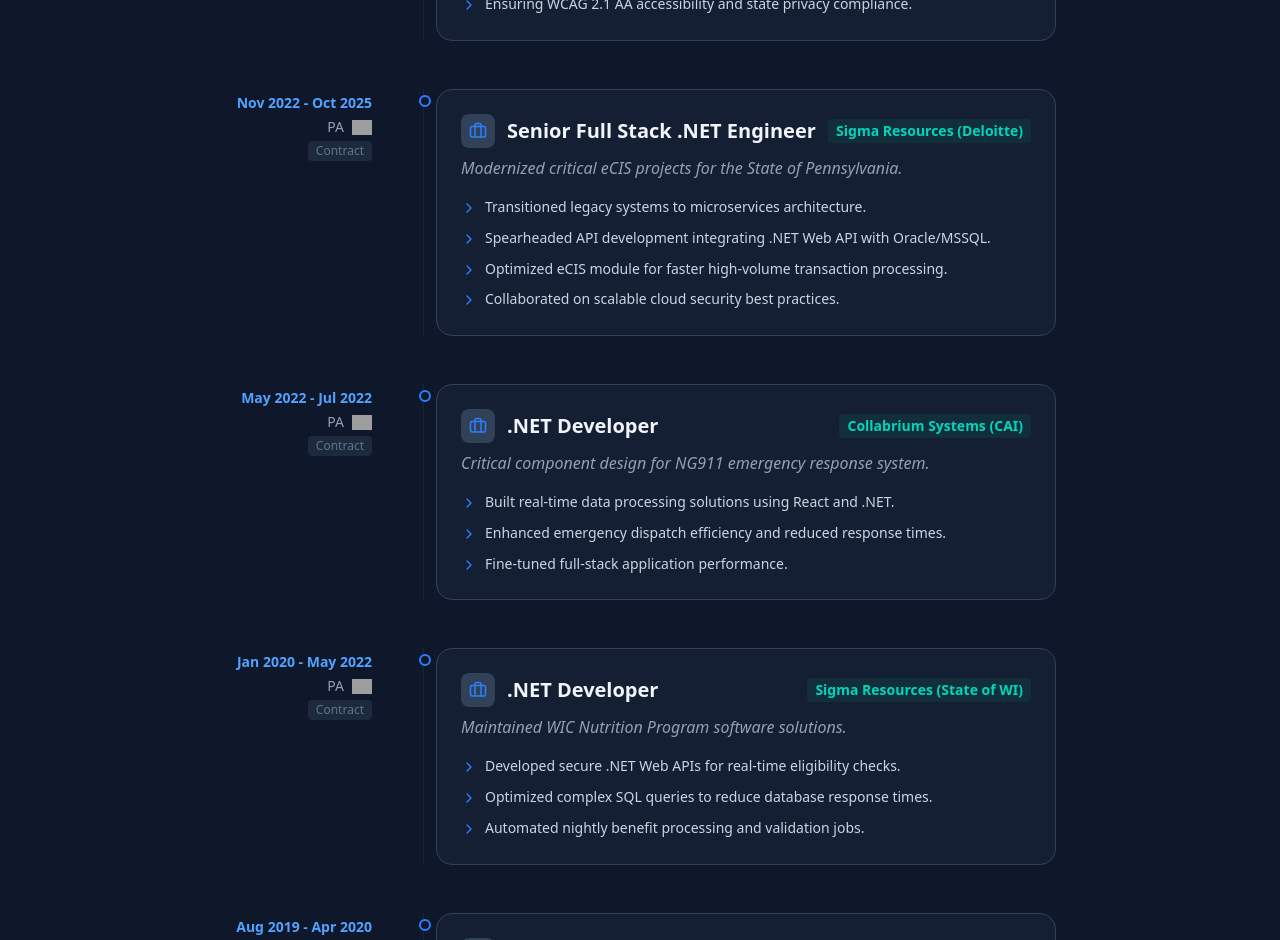
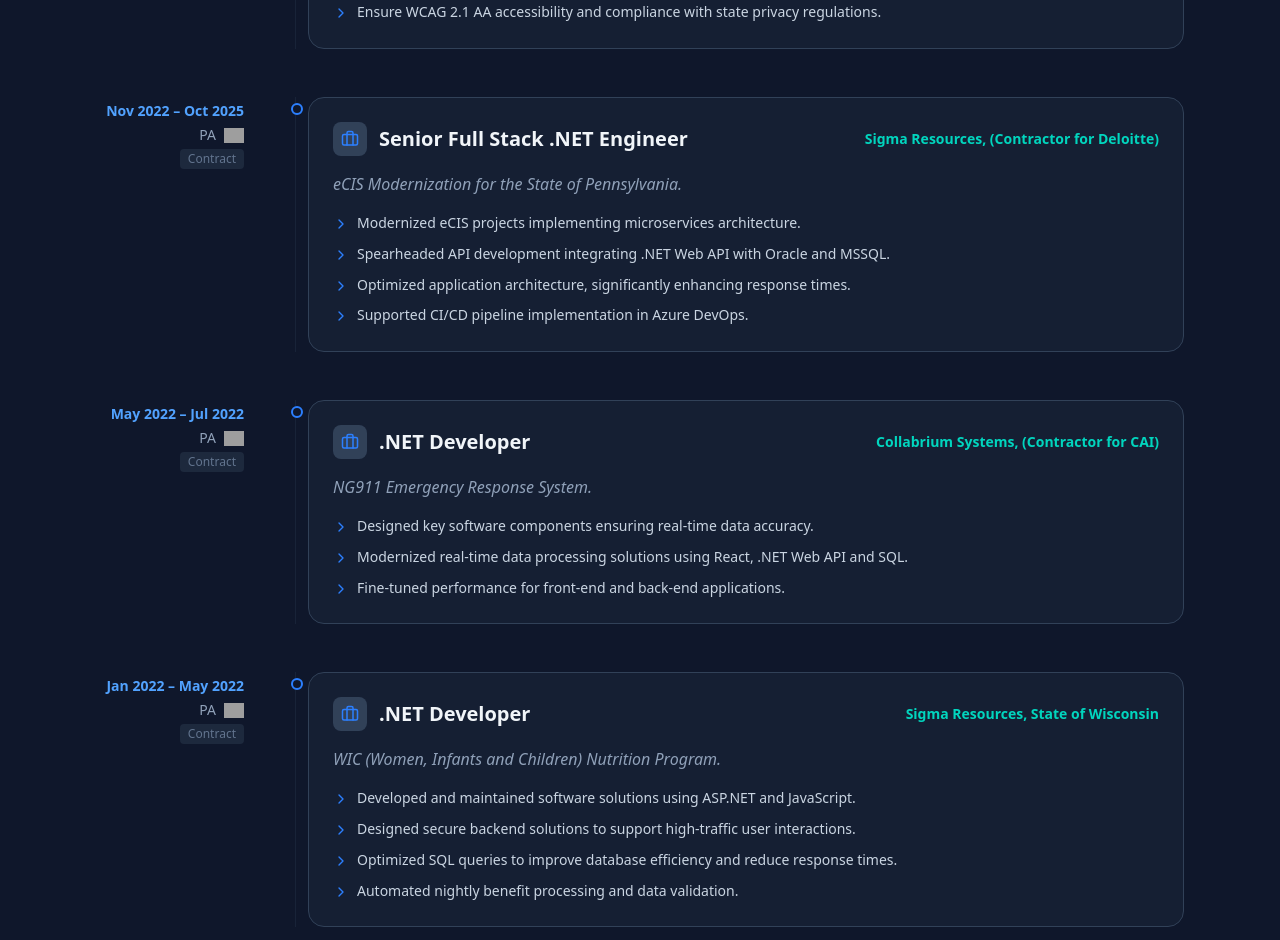
Before and after one commit to ahmed527/portfolio, a React (Vite) app: page / in a window 1280 px wide. Shown: the part 1860-2800 px from the top of the page. Built offline with nearby package versions, Linux system fonts and the light colour scheme; grey boxes are pictures that could not be loaded.

Commit message:
details update

```diff
--- a/src/App.tsx
+++ b/src/App.tsx
@@ -35,19 +35,25 @@
 		window.addEventListener('scroll', handleScroll);
 
 		// Experience Calculation
-		// Start Date anchored to April 2017 to result in 8y 7m as of Nov 2025
-		const startDate = new Date('2017-04-01');
+		// Logic: To have 8 years 6 months in Nov 2025, start date needs to be May 2017.
+		const startDate = new Date('2017-05-01');
 		const now = new Date();
 
 		let years = now.getFullYear() - startDate.getFullYear();
 		let months = now.getMonth() - startDate.getMonth();
 
+		// Adjust for negative month difference
 		if (months < 0) {
 			years -= 1;
 			months += 12;
 		}
 
-		setExperienceString(`${years}y ${months}m`);
+		// Format string: Hide months if 0
+		if (months === 0) {
+			setExperienceString(`${years}y`);
+		} else {
+			setExperienceString(`${years}y ${months}m`);
+		}
 
 		return () => window.removeEventListener('scroll', handleScroll);
 	}, []);
@@ -73,7 +79,7 @@
 		{
 			category: "Front-End Development",
 			icon: <Layout className="w-6 h-6" />,
-			items: ["React", "Angular", "Vue.js", "TypeScript", "JavaScript", "HTML5/CSS3", "Tailwind CSS"]
+			items: ["Angular", "React", "Vue.js", "TypeScript", "JavaScript", "HTML5/CSS3", "Bootstrap"]
 		},
 		{
 			category: "Cloud & DevOps",
@@ -89,100 +95,131 @@
 
 	const experience = [
 		{
-			company: "Collasys LLC",
+			company: "Collasys LLC, State of Pennsylvania",
 			role: "Senior Full Stack .NET Engineer",
-			period: "Oct 2025 - Present",
+			period: "Oct 2025 – Present",
 			location: "PA",
 			countryCode: "us",
-			type: "Full-time",
-			description: "Developing for PennDOT's Medicaid and MATP administration systems.",
+			type: "Contract",
+			description: "PennDOT's Medicaid and MATP administration systems.",
 			achievements: [
-				"Develop secure, scalable web apps using .NET Core and Angular.",
-				"Optimizing high-volume SQL Server and Azure SQL transactions.",
-				"Implementing event-driven architectures with Azure Functions and Queues.",
-				"Ensuring WCAG 2.1 AA accessibility and state privacy compliance."
+				"Design and develop secure, scalable web applications using .NET Core and Angular.",
+				"Optimize SQL Server and Azure SQL databases through query tuning and indexing.",
+				"Implement RESTful APIs and event-driven architectures with Azure Functions.",
+				"Ensure WCAG 2.1 AA accessibility and compliance with state privacy regulations."
 			]
 		},
 		{
-			company: "Sigma Resources (Deloitte)",
+			company: "Sigma Resources, (Contractor for Deloitte)",
 			role: "Senior Full Stack .NET Engineer",
-			period: "Nov 2022 - Oct 2025",
+			period: "Nov 2022 – Oct 2025",
 			location: "PA",
 			countryCode: "us",
 			type: "Contract",
-			description: "Modernized critical eCIS projects for the State of Pennsylvania.",
+			description: "eCIS Modernization for the State of Pennsylvania.",
 			achievements: [
-				"Transitioned legacy systems to microservices architecture.",
-				"Spearheaded API development integrating .NET Web API with Oracle/MSSQL.",
-				"Optimized eCIS module for faster high-volume transaction processing.",
-				"Collaborated on scalable cloud security best practices."
+				"Modernized eCIS projects implementing microservices architecture.",
+				"Spearheaded API development integrating .NET Web API with Oracle and MSSQL.",
+				"Optimized application architecture, significantly enhancing response times.",
+				"Supported CI/CD pipeline implementation in Azure DevOps."
 			]
 		},
 		{
-			company: "Collabrium Systems (CAI)",
+			company: "Collabrium Systems, (Contractor for CAI)",
 			role: ".NET Developer",
-			period: "May 2022 - Jul 2022",
+			period: "May 2022 – Jul 2022",
 			location: "PA",
 			countryCode: "us",
 			type: "Contract",
-			description: "Critical component design for NG911 emergency response system.",
+			description: "NG911 Emergency Response System.",
 			achievements: [
-				"Built real-time data processing solutions using React and .NET.",
-				"Enhanced emergency dispatch efficiency and reduced response times.",
-				"Fine-tuned full-stack application performance."
+				"Designed key software components ensuring real-time data accuracy.",
+				"Modernized real-time data processing solutions using React, .NET Web API and SQL.",
+				"Fine-tuned performance for front-end and back-end applications."
 			]
 		},
 		{
-			company: "Sigma Resources (State of WI)",
+			company: "Sigma Resources, State of Wisconsin",
 			role: ".NET Developer",
-			period: "Jan 2020 - May 2022",
+			period: "Jan 2022 – May 2022",
 			location: "PA",
 			countryCode: "us",
 			type: "Contract",
-			description: "Maintained WIC Nutrition Program software solutions.",
+			description: "WIC (Women, Infants and Children) Nutrition Program.",
 			achievements: [
-				"Developed secure .NET Web APIs for real-time eligibility checks.",
-				"Optimized complex SQL queries to reduce database response times.",
-				"Automated nightly benefit processing and validation jobs."
+				"Developed and maintained software solutions using ASP.NET and JavaScript.",
+				"Designed secure backend solutions to support high-traffic user interactions.",
+				"Optimized SQL queries to improve database efficiency and reduce response times.",
+				"Automated nightly benefit processing and data validation."
 			]
 		},
 		{
-			company: "Jackson State University",
+			company: "Sigma Resources, (Contractor for Deloitte)",
+			role: ".NET Developer",
+			period: "Nov 2020 – Jan 2022",
+			location: "PA",
+			countryCode: "us",
+			type: "Contract",
+			description: "WCAIS (Workers' Compensation Automation and Integration System).",
+			achievements: [
+				"Developed .NET Web APIs to streamline data processing.",
+				"Built Vue.js based UI components improving responsiveness.",
+				"Collaborated on seamless integration of statewide regulatory compliance features."
+			]
+		},
+		{
+			company: "Sigma Resources, (Contractor for Deloitte)",
+			role: ".NET Developer",
+			period: "Apr 2020 – Jul 2020",
+			location: "PA",
+			countryCode: "us",
+			type: "Contract",
+			description: "Compass Project API Implementation.",
+			achievements: [
+				"Implemented new API features integrating .NET Web API with Oracle databases.",
+				"Developed custom authentication middleware to meet security requirements.",
+				"Built key features to automate claims processing."
+			]
+		},
+		{
+			company: "Jackson State University Innovation Center",
 			role: "Software Developer",
-			period: "Aug 2019 - Apr 2020",
+			period: "Aug 2019 – Apr 2020",
 			location: "MS",
 			countryCode: "us",
 			type: "Employee",
-			description: "Led development of university registration web applications.",
+			description: "University Registration & Management Applications.",
 			achievements: [
-				"Built management apps using .NET MVC Core and Flutter.",
-				"Mentored junior developers on full-stack best practices."
+				"Led development of web-based registration apps using .NET MVC Core and Flutter.",
+				"Provided mentorship to junior developers on full-stack practices."
 			]
 		},
 		{
-			company: "The Cohen International Group",
+			company: "The Cohen International Group (TCIG)",
 			role: "Software Engineer",
-			period: "Jun 2018 - Jul 2019",
+			period: "Jun 2018 – Jul 2019",
 			location: "Bahrain",
 			countryCode: "bh",
 			type: "Employee",
-			description: "Full-stack development for travel solution platforms.",
+			description: "Travel Solutions Platform.",
 			achievements: [
-				"Leveraged Angular, React, and RabbitMQ for scalable solutions.",
-				"Integrated third-party RESTful APIs for data synchronization."
+				"Developed applications using .NET, Angular, React, and RabbitMQ.",
+				"Implemented RESTful APIs and integrated third-party services.",
+				"Optimized backend services enhancing scalability."
 			]
 		},
 		{
 			company: "Reliance Technology",
 			role: "Software Engineer",
-			period: "Feb 2017 - May 2018",
+			period: "Feb 2017 – May 2018",
 			location: "Sudan",
 			countryCode: "sd",
 			type: "Employee",
-			description: "Enterprise application development for banking sectors.",
+			description: "Banking & Enterprise Applications.",
 			achievements: [
 				"Built Electronic Cheque Clearing (ECC) and ERP platforms.",
-				"Managed full SDLC from requirements to deployment."
+				"Managed full SDLC from requirement gathering to deployment.",
+				"Designed secure backend architectures for enterprise apps."
 			]
 		}
 	];
@@ -378,7 +415,7 @@
 				<div className="flex-1 w-full max-w-lg relative group">
 					<div className={`absolute inset-0 bg-gradient-to-r from-blue-500 to-teal-500 rounded-2xl blur-3xl opacity-20 group-hover:opacity-30 transition-opacity duration-500`}></div>
 
-					{/* New Profile Card Visual (Not Code) */}
+					{/* New Profile Card Visual */}
 					<div className={`relative w-full aspect-square rounded-2xl border ${darkMode ? 'bg-slate-800/40 border-slate-700/50' : 'bg-white/60 border-slate-200'} backdrop-blur-xl p-8 flex flex-col justify-center gap-6 shadow-2xl`}>
 
 						{/* Header / Avatar Area */}
@@ -425,7 +462,7 @@
 								<div className="text-[10px] uppercase text-slate-500">Experience</div>
 							</div>
 							<div className="text-center">
-								<div className="text-2xl font-bold text-teal-400">6+</div>
+								<div className="text-2xl font-bold text-teal-400">6</div>
 								<div className="text-[10px] uppercase text-slate-500">Projects (USA)</div>
 							</div>
 							<div className="text-center">
@@ -468,7 +505,7 @@
 			</section>
 
 			{/* Experience Section */}
-			<section id="experience" className="py-20 px-4 sm:px-6 lg:px-8 max-w-4xl mx-auto">
+			<section id="experience" className="py-20 px-4 sm:px-6 lg:px-8 max-w-6xl mx-auto">
 				<div className="mb-16">
 					<h2 className="text-3xl md:text-4xl font-bold mb-4">Professional Journey</h2>
 					<div className="w-20 h-1 bg-teal-500 rounded-full"></div>
@@ -502,16 +539,16 @@
 
 								{/* Content Card */}
 								<div className={`flex-1 p-6 rounded-2xl border transition-all ${darkMode ? 'bg-slate-800/50 border-slate-700 hover:bg-slate-800' : 'bg-white border-slate-200 hover:shadow-lg'}`}>
-									<div className="flex flex-col sm:flex-row sm:items-center justify-between mb-2">
+									<div className="flex flex-col md:flex-row md:items-center justify-between mb-4 gap-2">
 										<div className="flex items-center gap-3">
 											<div className={`p-2 rounded-lg ${darkMode ? 'bg-slate-700' : 'bg-slate-100'}`}>
 												<Briefcase size={18} className="text-blue-500" />
 											</div>
 											<h3 className="text-xl font-bold">{job.role}</h3>
 										</div>
-										<span className={`text-sm font-semibold px-2 py-0.5 rounded mt-2 sm:mt-0 ${darkMode ? 'bg-teal-900/30 text-teal-400' : 'bg-teal-50 text-teal-700'}`}>
+										<div className={`text-sm font-semibold md:text-right ${darkMode ? 'text-teal-400' : 'text-teal-700'}`}>
 											{job.company}
-										</span>
+										</div>
 									</div>
 									<p className={`mb-4 italic ${darkMode ? 'text-slate-400' : 'text-slate-600'}`}>{job.description}</p>
 									<ul className="space-y-2">
@@ -557,7 +594,6 @@
 										</span>
 									</div>
 
-									{/* Updated to support list of details instead of single description */}
 									<ul className="space-y-3 mb-6 flex-grow">
 										{project.details.map((detail, i) => (
 											<li key={i} className="flex items-start gap-2 text-sm leading-relaxed">
@@ -617,7 +653,6 @@
 						<div className={`p-8 rounded-2xl border h-full ${darkMode ? 'bg-gradient-to-br from-slate-800 to-slate-900 border-slate-700' : 'bg-gradient-to-br from-white to-slate-50 border-slate-200'}`}>
 							<div className="space-y-6">
 
-								{/* Updated Certificate with Link */}
 								<a
 									href="https://learn.microsoft.com/en-us/users/ahmed527/credentials/1afcab418bea81f5?ref=https%3A%2F%2Fwww.linkedin.com%2F"
 									target="_blank"
```
